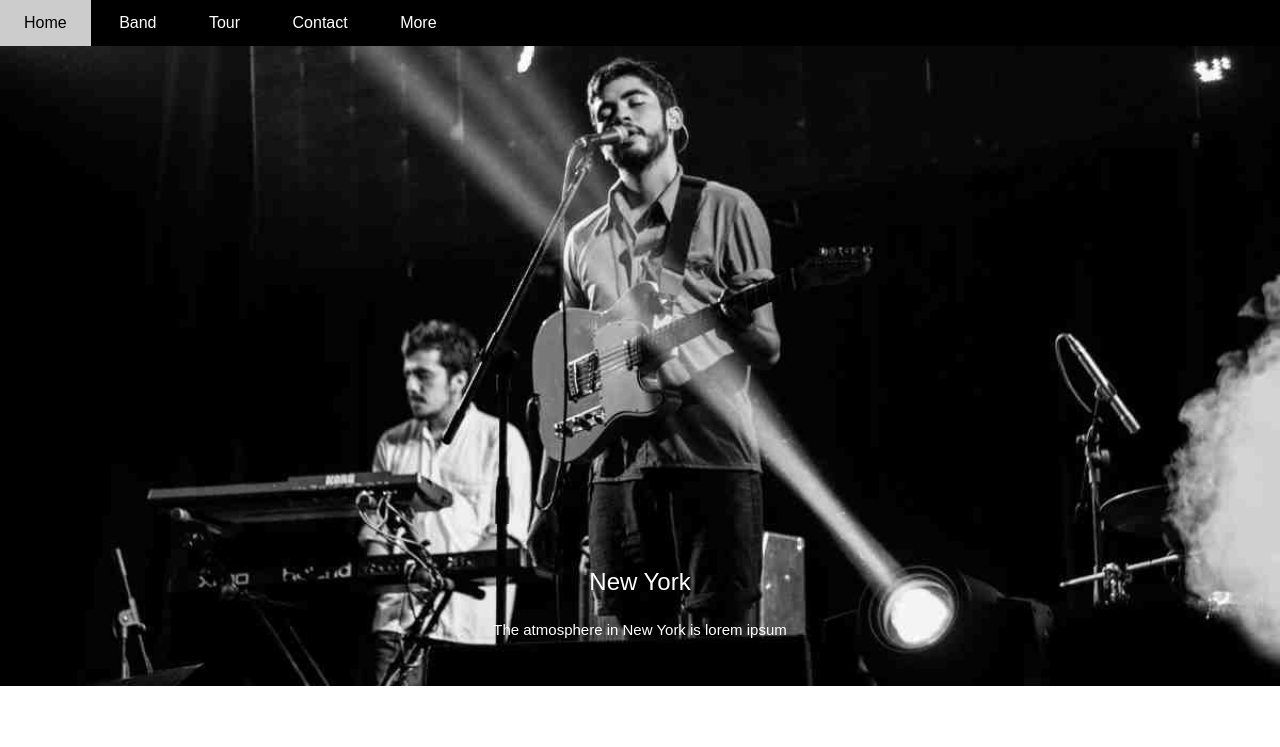
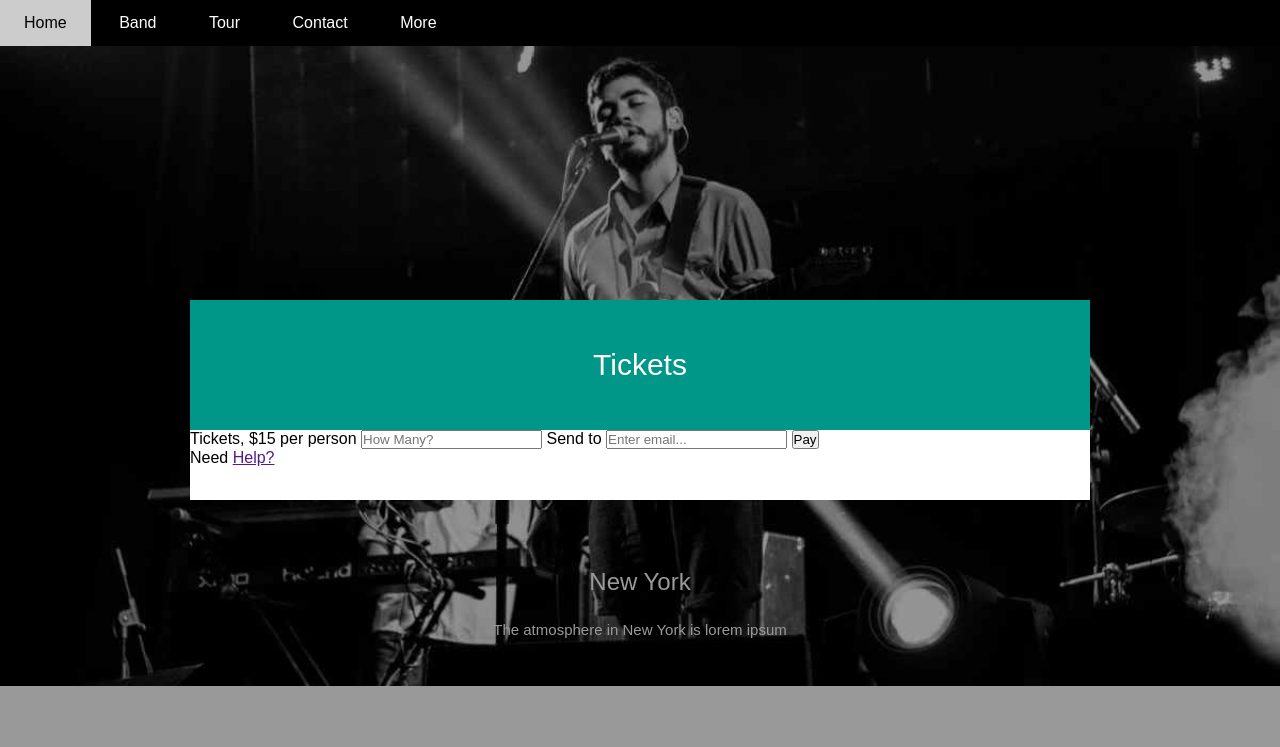
Before and after one commit to hoangkim2792/hoangkim2792, a plain HTML site: page w3_band/index.html in a window 1280 px wide. Shown: the top 747 px of the page. Drawn offline with Linux system fonts and the light colour scheme.

Commit message:
Update index.html

```diff
--- a/w3_band/index.html
+++ b/w3_band/index.html
@@ -111,6 +111,38 @@
 
         <div id="footer"></div>
     </div>
+    <div class="modal">
+        <div class="modal-container">
+            <div class="">
+                <i class="ti-close"></i>
+            </div>
+            <header class="modal-header">
+                <i class="ti-bag"></i>
+                Tickets
+            </header>
+            <div class="modal-body">
+                <label for="" class="modal-label">
+                    <i class="ti-shoping-cart"></i>
+                    Tickets, $15 per person
+                </label>
+                <input type="text" class="modal-input" placeholder="How Many?">
+
+                <label for="" class="modal-label">
+                    <i class="ti-user"></i>
+                    Send to
+                </label>
+                <input type="email" class="modal-input" placeholder="Enter email...">
+
+                <button id="by-ticket">
+                    Pay  <i class="ti-check"></i></button>
+            </div>
+
+            <footer class="modal-footer">
+                <p class="modal-help">Need <a href="">Help?</a></p>
+            </footer>
+        </div>
+
+    </div>
 
 
 </body>
```
